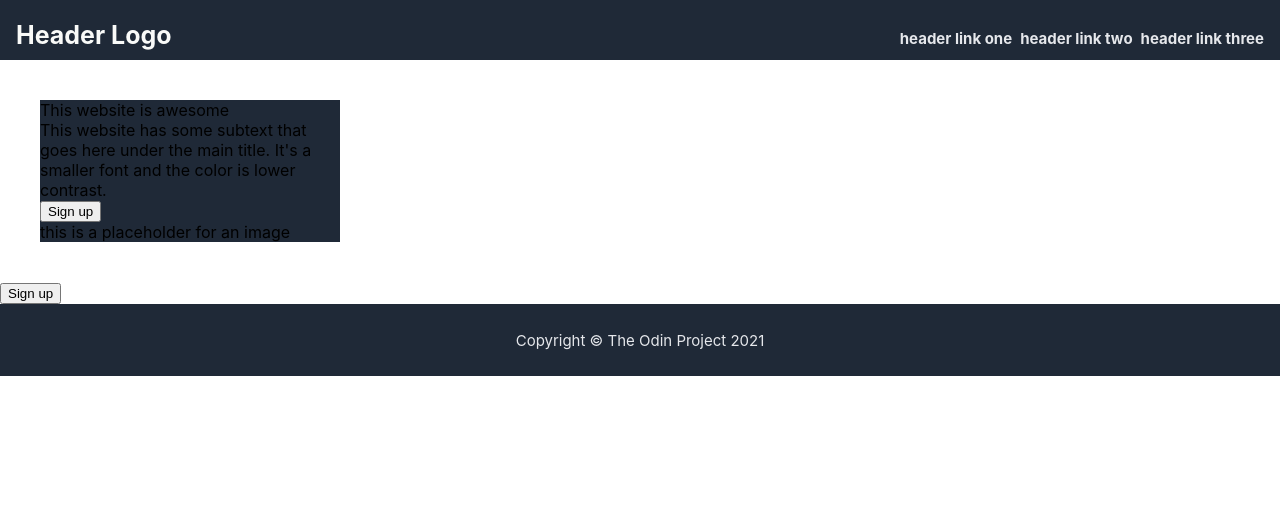
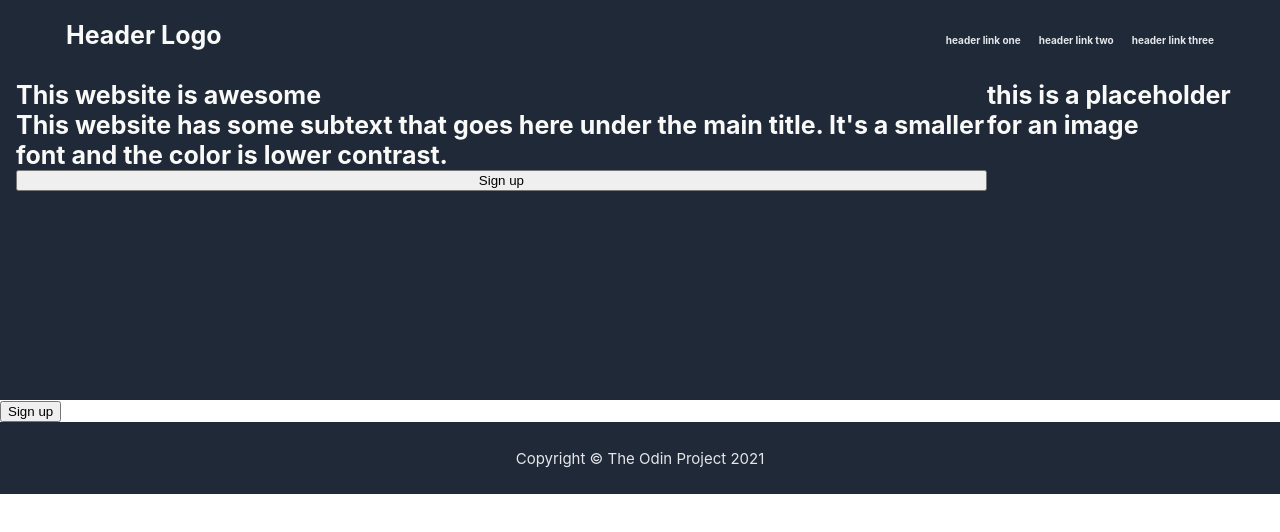
Before and after one commit to restlessbraap/odin-landing-page, a plain HTML site: page index.html in a window 1280 px wide. Drawn offline with Linux system fonts and the light colour scheme.

Commit message:
Header done and hero section roughed out

```diff
--- a/style.css
+++ b/style.css
@@ -21,20 +21,21 @@ body {
   }
 
   .logo {
-
+    margin-left: 50px;
   }
 
   .menu {
     display: flex;
     flex-direction: row;
+    margin-right: 40px;
 }
 
 a {
     text-decoration: none;
     color: #E5E7EB;
-      font-size: 15px;
+    font-size: 10px;
+    margin-right: 10px;
 }
-
 
 ul {
   display: flex;
@@ -43,6 +44,31 @@ body {
   gap: 8px;
   list-style-type: none;
 }
+
+  .hero {
+    height: 300px;
+    background: #1F2937;
+    color: #F9FAF8;
+    font-size: 25px;
+    font-weight: bolder;
+    text-align: start;
+    padding: 20px 16px;
+    justify-content: center;
+    display: flex;
+    flex-direction: row;
+    justify-content: space-between;
+    margin-right: 0;
+  }
+
+.hero-container {
+    display: flex;
+    flex-direction: row;
+}
+.hero-left {
+    display: flex;
+    flex-direction: column;
+}
+
 
   .footer {
     height: 72px;
@@ -54,11 +80,3 @@ body {
     justify-content: center;
     align-items: center;
   }
-
-  .hero {
-    width: 300px;
-    background: #1F2937;
-    margin: 40px;
-    display: flex;
-    flex-direction: row;
-  }
```
Also changed, not shown: index.html (+1 -3 lines). Lines whose indentation alone changed are shown as unchanged.
